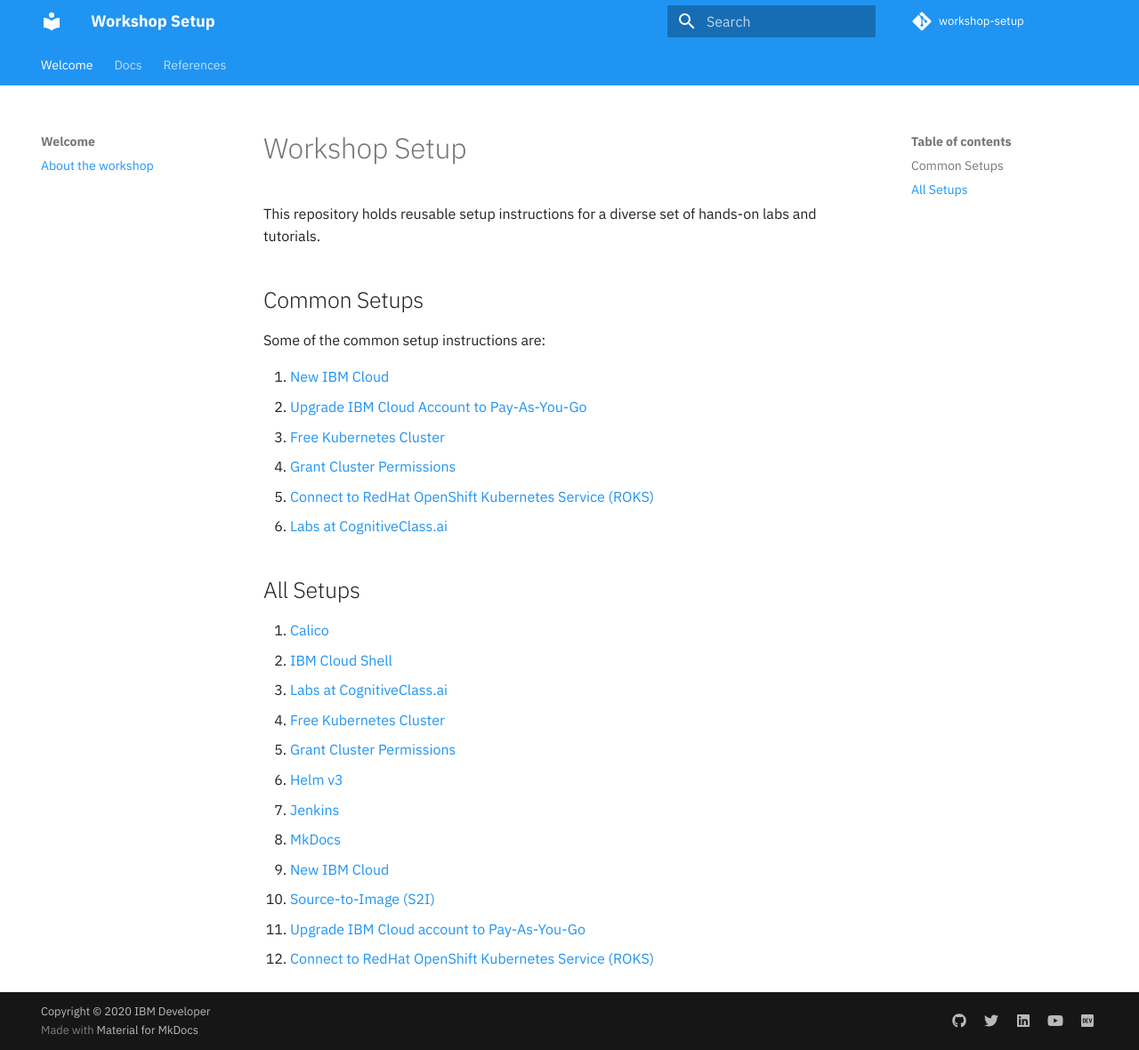
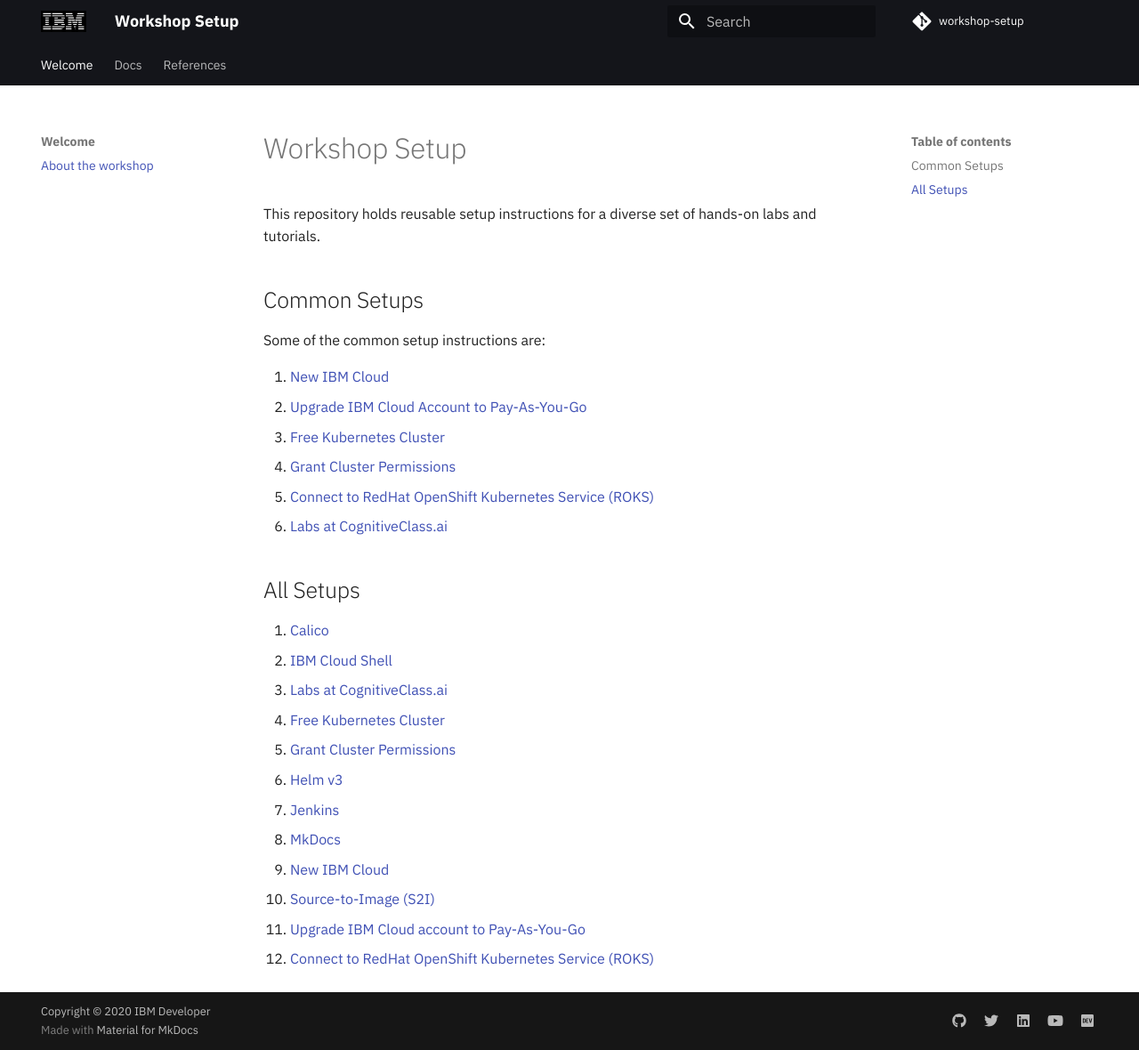
Before and after one commit to IBM/workshop-setup, an MkDocs documentation site: the page built from docs/README.md, in a window 1280 px wide and 1180 px high. Shown: the whole window at 89% size. Built offline with MkDocs 1.6.1 and Material for MkDocs 9.7.7, drawn with Linux system fonts in a browser that asks for light colours; comment, search, counter and statistics services are not loaded.

Commit message:
add black theme and logo

```diff
--- a/mkdocs.yml
+++ b/mkdocs.yml
@@ -43,14 +43,16 @@ theme:
     text: IBM Plex Sans
     code: IBM Plex Mono
   icon:
-    logo: material/library
+    logo: ibm_8bar_reverse_2
   features:
     - navigation.tabs
     #- navigation.instant
+    - navigation.expand
   palette:
     scheme: default
-    primary: blue
+    primary: black
     accent: blue
+  custom_dir: overrides
 
 # Plugins
 plugins:
```
Also changed, not shown: overrides/.icons/ibm_8bar_reverse_2.svg (added).
